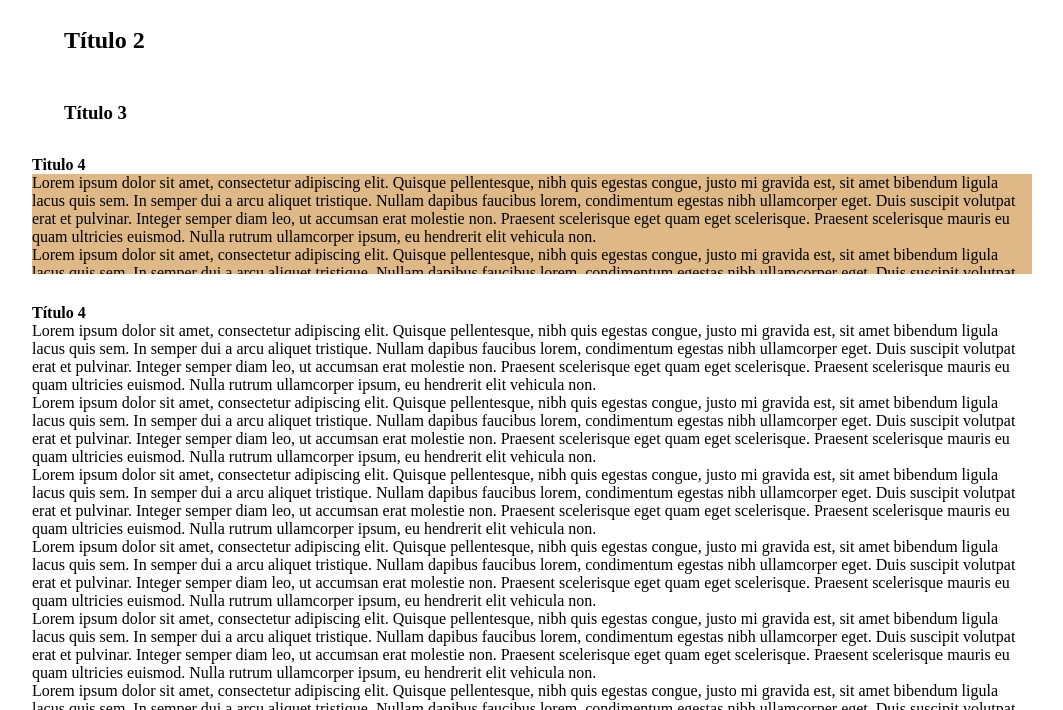
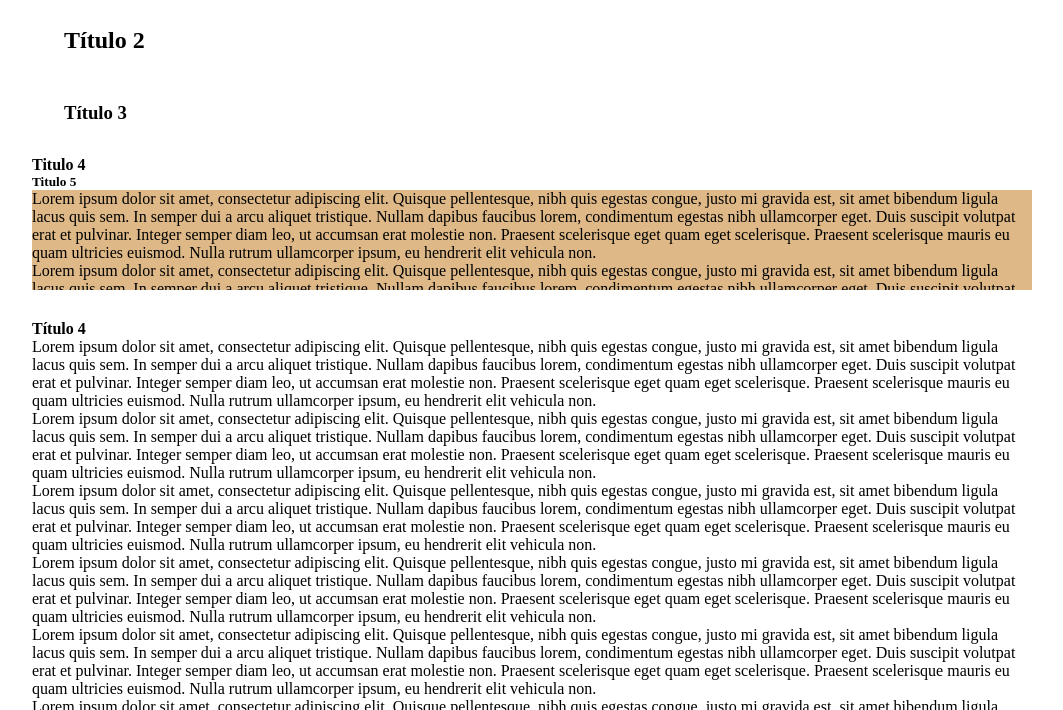
Before and after one commit to rafa50/27enero, a plain HTML site: page index.html in a window 1280 px wide. Shown: the part 90-800 px from the top of the page, without its empty margins (108-1171 px from the left). Drawn offline with Linux system fonts and the light colour scheme.

Commit message:
Update index.html
Añadido h5

```diff
--- a/index.html
+++ b/index.html
@@ -15,6 +15,7 @@
     <h2>Título 2</h2>
     <h3>Título 3</h3>
     <h4>Titulo 4</h4>
+    <h5>Titulo 5</h5>
     <div class="imagen1">
         <p>
             Lorem ipsum dolor sit amet, consectetur adipiscing elit. Quisque pellentesque, nibh quis egestas congue, justo mi gravida est, sit amet bibendum ligula lacus quis sem. In semper dui a arcu aliquet tristique. Nullam dapibus faucibus lorem, condimentum egestas nibh ullamcorper eget. Duis suscipit volutpat erat et pulvinar. Integer semper diam leo, ut accumsan erat molestie non. Praesent scelerisque eget quam eget scelerisque. Praesent scelerisque mauris eu quam ultricies euismod. Nulla rutrum ullamcorper ipsum, eu hendrerit elit vehicula non.
```
